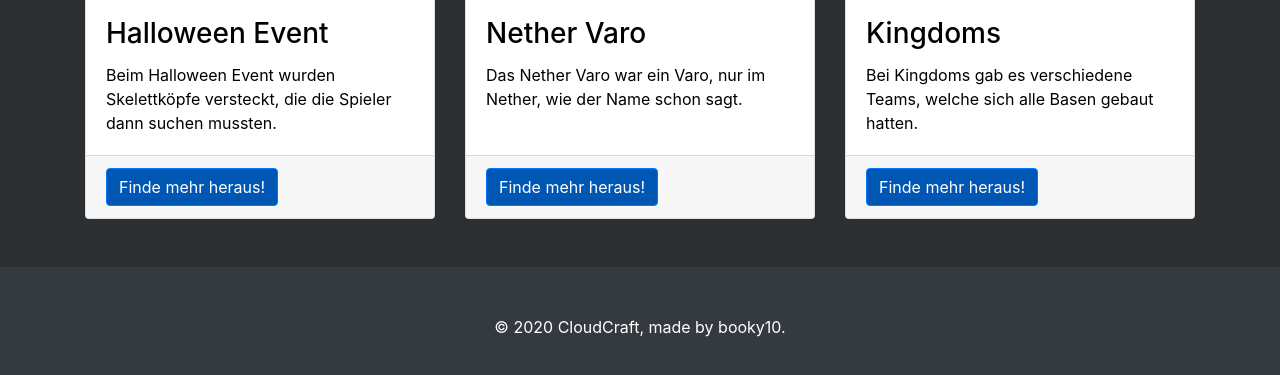
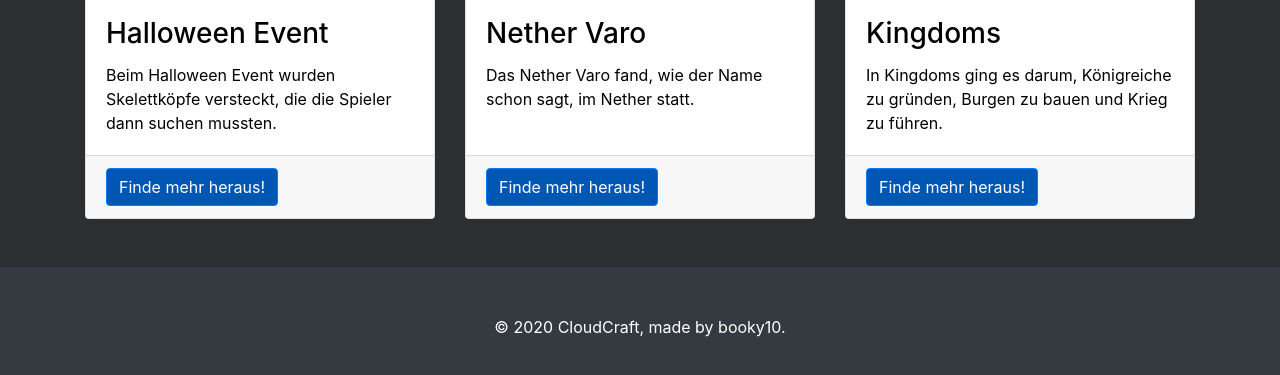
Before and after one commit to CloudCraftProjects/website, a plain HTML site: page index.html in a window 1280 px wide. Shown: the part 1298-1673 px from the top of the page. Drawn offline with Linux system fonts and the light colour scheme.

```diff
--- a/index.html
+++ b/index.html
@@ -142,7 +142,7 @@
         </a>
         <div class="card-body">
           <h3 class="card-title">Nether Varo</h3>
-          <p class="card-text">Das Nether Varo war ein Varo, nur im Nether, wie der Name schon sagt.</p>
+          <p class="card-text">Das Nether Varo fand, wie der Name schon sagt, im Nether statt.</p>
         </div>
         <div class="card-footer">
           <a href="projects/nether" class="btn btn-primary bg-blue">Finde mehr heraus!</a>
@@ -156,7 +156,7 @@
         </a>
         <div class="card-body">
           <h3 class="card-title">Kingdoms</h3>
-          <p class="card-text">Bei Kingdoms gab es verschiedene Teams, welche sich alle Basen gebaut hatten.</p>
+          <p class="card-text">In Kingdoms ging es darum, Königreiche zu gründen, Burgen zu bauen und Krieg zu führen.</p>
         </div>
         <div class="card-footer">
           <a href="projects/kingdoms" class="btn btn-primary bg-blue">Finde mehr heraus!</a>
```
Also changed, not shown: projects/index.html (+2 -2 lines).
